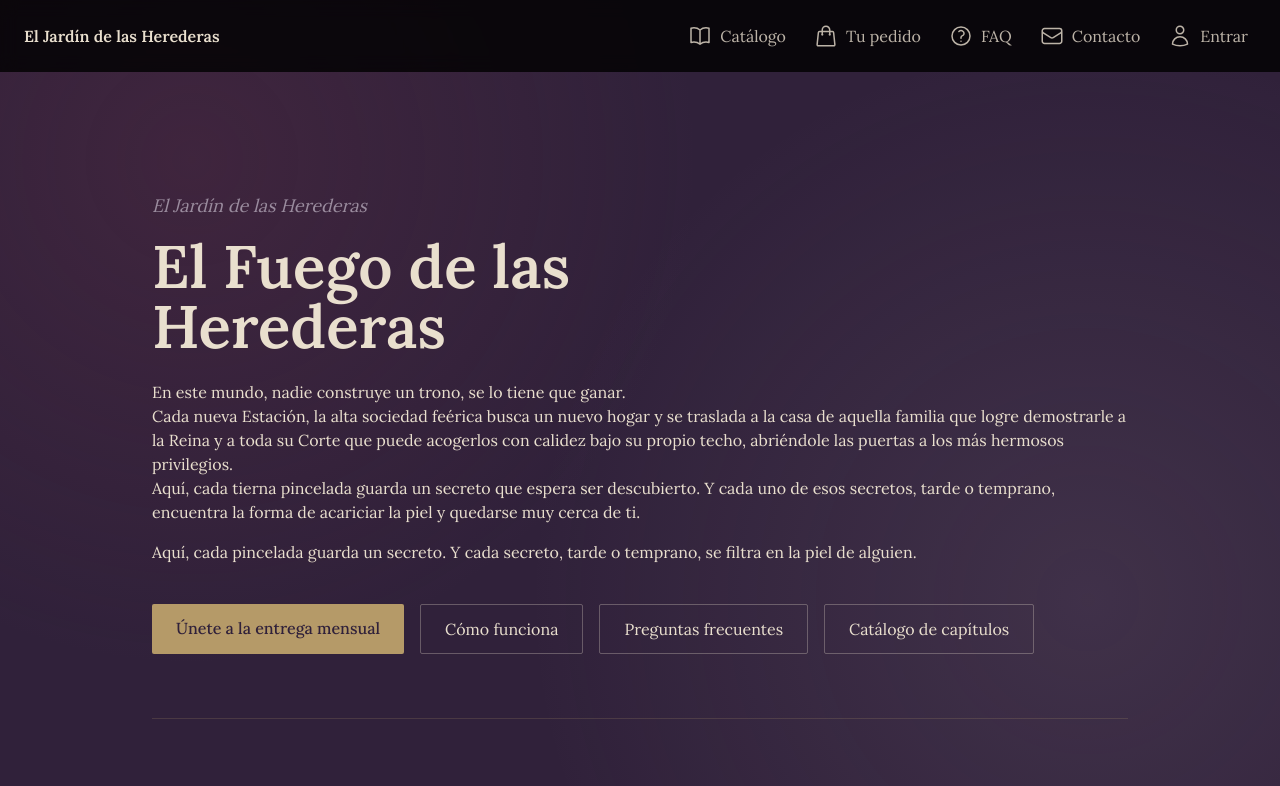
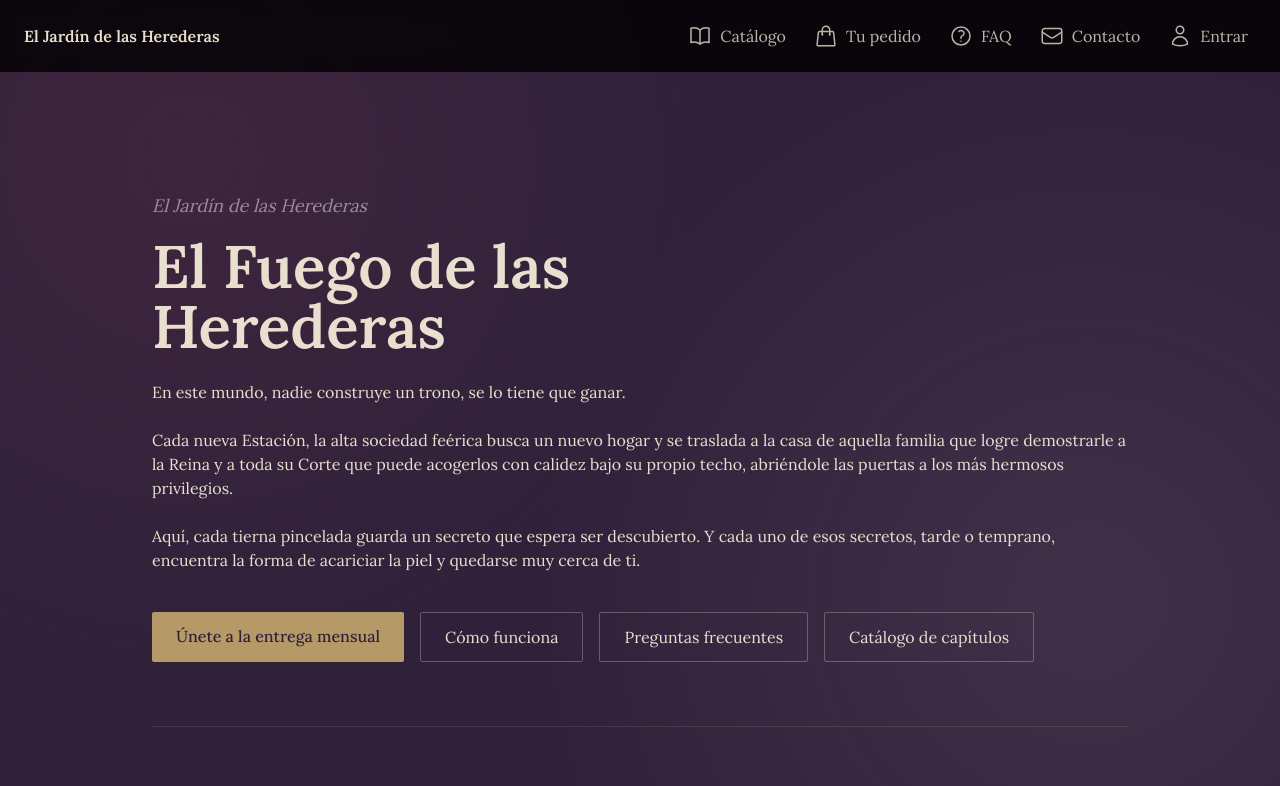
Before and after one commit to Blubur/Jardin, a Next.js app: page / in a window 1280 px wide. Shown: the top 786 px of the page. Built offline with nearby package versions, Linux system fonts and the light colour scheme; no server answers.

Commit message:
kdjflksd

```diff
--- a/app/page.tsx
+++ b/app/page.tsx
@@ -16,15 +16,12 @@ export default function Home() {
           </h1>
           <p className="mt-6 destacado">
             En este mundo, nadie construye un trono, se lo tiene que ganar.
-            <br></br>
+            <br></br><br></br>
             Cada nueva Estación, la alta sociedad feérica busca un nuevo hogar y se traslada a la casa de aquella familia que logre demostrarle a la Reina y a toda su Corte que puede acogerlos con calidez bajo su propio techo, abriéndole las puertas a los más hermosos privilegios.
- <br></br>
+ <br></br><br></br>
 Aquí, cada tierna pincelada guarda un secreto que espera ser descubierto. Y cada uno de esos secretos, tarde o temprano, encuentra la forma de acariciar la piel y quedarse muy cerca de ti.
           </p>
-          <p className="mt-4 destacado">
-            Aquí, cada pincelada guarda un secreto. Y cada secreto, tarde o
-            temprano, se filtra en la piel de alguien.
-          </p>
+
           <div className="mt-10 flex flex-wrap gap-4">
             <Link
               href="/registro"
```
